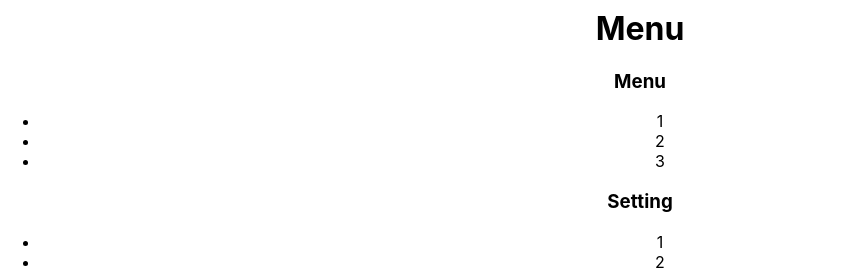
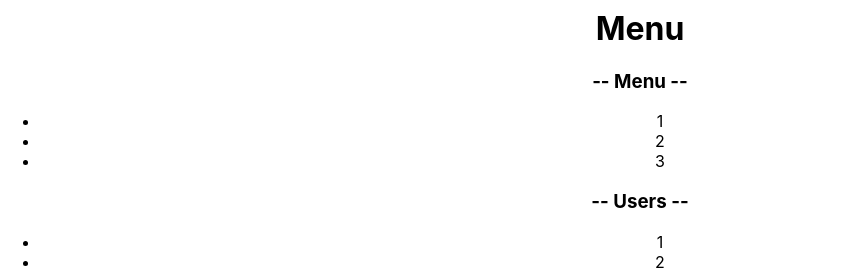
Before and after one commit to AdammmVV/REACT-PROSTO, a React (Create React App) app: page / in a window 1280 px wide. Shown: the part 134-404 px from the top of the page, without its empty margins (0-866 px from the left). Built offline with nearby package versions, Linux system fonts and the light colour scheme.

Commit message:
PropsType

```diff
--- a/src/App.tsx
+++ b/src/App.tsx
@@ -10,16 +10,19 @@ const App = () => {
         Article 1
         <Rating value={4}/>
         <PageTitle title={'Menu'}/>
-        <Accordion titleAcc={'Menu'}/>
-        <Accordion titleAcc={'Setting'}/>
+        <Accordion titleValue={'Menu'}/>
+        <Accordion titleValue={'Users'}/>
         Article 2
         <Rating value={3}/>
       </div>
   );
 }
 
-const Rating = (props: any) => {
-  console.log('Rating rendering')
+type RatingPropsType = {
+    value: number
+}
+
+const Rating = (props: RatingPropsType) => {
   if (props.value === 1) {
     return (
         <div>
@@ -86,8 +89,11 @@ const Rating = (props: any) => {
   );
 }
 
-const Star = (props: any) => {
-  console.log('Star rendering')
+type StarPropsType = {
+    selected: boolean
+}
+
+const Star = (props: StarPropsType) => {
   if (props.selected) {
     return (
         <span><b>star </b></span>
@@ -99,8 +105,11 @@ const Star = (props: any) => {
   }
 }
 
-const PageTitle = (props: any) => {
-  console.log('PageTitle rendering')
+type PageTitlePropsType = {
+    title: string
+}
+
+const PageTitle = (props: PageTitlePropsType) => {
   return (
       <h1>{props.title}</h1>
   )
--- a/src/components/Accordion/Accordion.tsx
+++ b/src/components/Accordion/Accordion.tsx
@@ -1,22 +1,27 @@
 import React from "react";
 
-const Accordion = (props: any) => {
-    console.log('Accordion rendering')
+type AccordionPropsType = {
+    titleValue: string
+}
+
+const Accordion = (props: AccordionPropsType) => {
     return (
         <div>
-            <AccordionTitle title={props.titleAcc} />
+            <AccordionTitle title={props.titleValue} />
             <AccordionBody />
         </div>
     )
 }
 
-const AccordionTitle = (props: any) => {
-    console.log('AccordionTitle rendering')
-    return <h3>{ props.title }</h3>
+type AccordionTitlePropsType = {
+    title: string
+}
+
+const AccordionTitle = (props: AccordionTitlePropsType) => {
+    return <h3>-- { props.title } --</h3>
 }
 
 const AccordionBody = () => {
-    console.log('AccordionBody rendering')
     return (
         <ul>
             <li>1</li>
```
